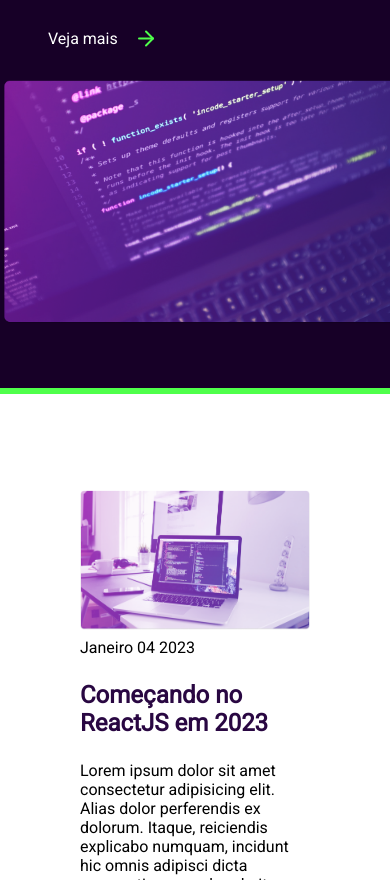
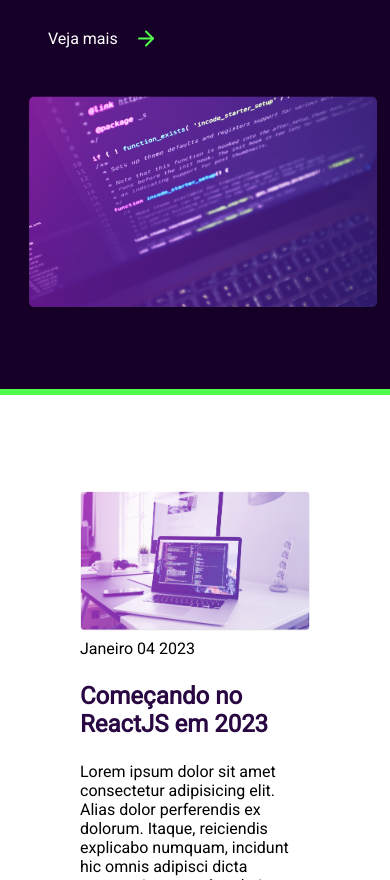
Before and after one commit to gabrieellh/RocketBlog, a plain HTML site: page index.html in a window 390 px wide. Shown: the part 879-1759 px from the top of the page. Drawn offline with Linux system fonts and the light colour scheme.

Commit message:
nineth-commit

```diff
--- a/style.css
+++ b/style.css
@@ -173,8 +173,7 @@
     }
 
     .featured-image {
-        width: 400px;
-        margin: 2rem;
+        width: 350px;
     }
 
     #link {
```
